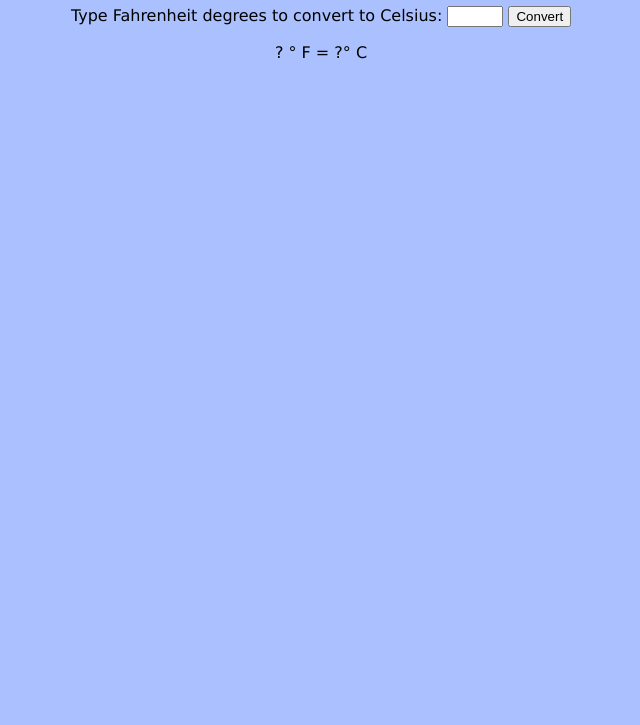
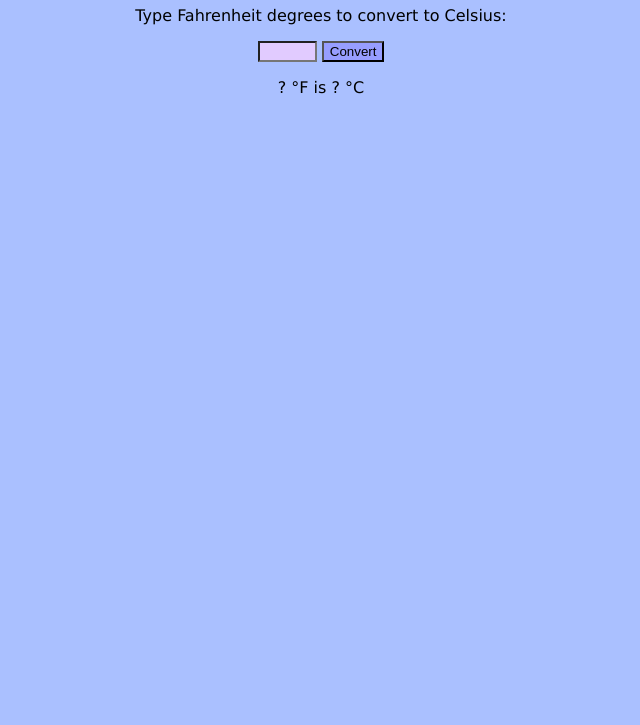
Before and after one commit to Jakisteri/fcmuuntaja, a plain HTML site: page index.html in a window 1280 px wide. Shown: the part 75-800 px from the top of the page, without its empty margins (319-959 px from the left). Drawn offline with Linux system fonts and the light colour scheme.

Commit message:
pieniä muutoksia sivun asettelussa

```diff
--- a/index.html
+++ b/index.html
@@ -16,17 +16,30 @@
             h1 {
                 font-family: Verdana, Geneva, Tahoma, sans-serif;
             }
+
+            input {
+                width: 4vw;
+                background-color: rgb(225, 203, 255);
+                text-align: center;
+            }
+
+            button {
+                background-color: rgb(151, 158, 255);
+            }
+
         </style>
     </head>
     <body>
         <h1>°F to °C converter</h1>
         <form>
             <label>Type Fahrenheit degrees to convert to Celsius:</label>
-            <input type="number" min="0" max="10" required>
+            <p>
+            <input type="number">
             <button type="button">Convert</button>
+            </p>
         </form>
         <p>
-            <span id="fahrenheit">?</span> ° F =  <span id="celsius">?</span>° C
+            <span id="fahrenheit">?</span> °F is  <span id="celsius">?</span> °C
         </p>
     </body>
 </html>
```
